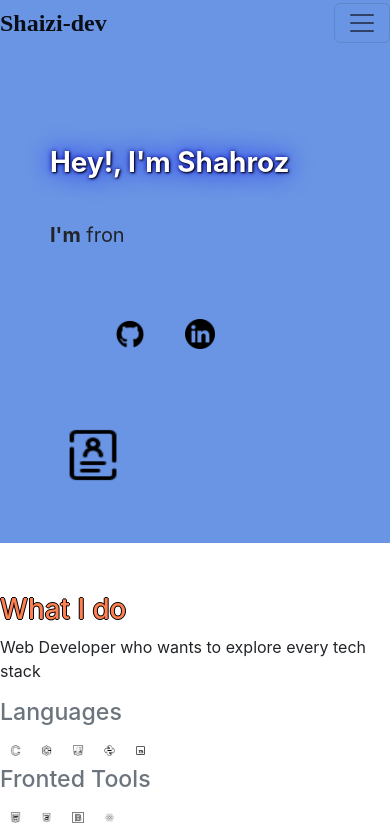
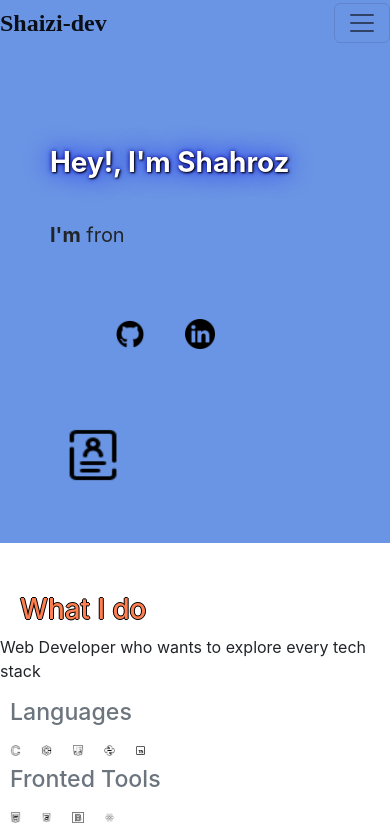
Before and after one commit to shAizi-Dev/portfolio, a React (Create React App) app: page / in a window 390 px wide. Shown: the top 835 px of the page. Built offline with nearby package versions, Linux system fonts and the light colour scheme.

Commit message:
commit changes

```diff
--- a/src/App.css
+++ b/src/App.css
@@ -153,7 +153,7 @@
 }
 .language img:hover{
   opacity: 0.5px;
-  /* background-color: rgb(106, 149, 228); */
+  background-color: rgb(106, 149, 228);
   border: none;
 }
 
@@ -173,12 +173,13 @@
   }
   #skills .text h1{
     margin-top: 20px;
+    padding-left: 20px;
     /* font-size: 10px; */
     letter-spacing:normal;
   }
-  /* #skills h3{
-    display: none;
-  } */
+  #skills h3{
+    padding-left: 10px;
+  }
   #skills img{
     /* width: auto; */
     margin: 0;
```
